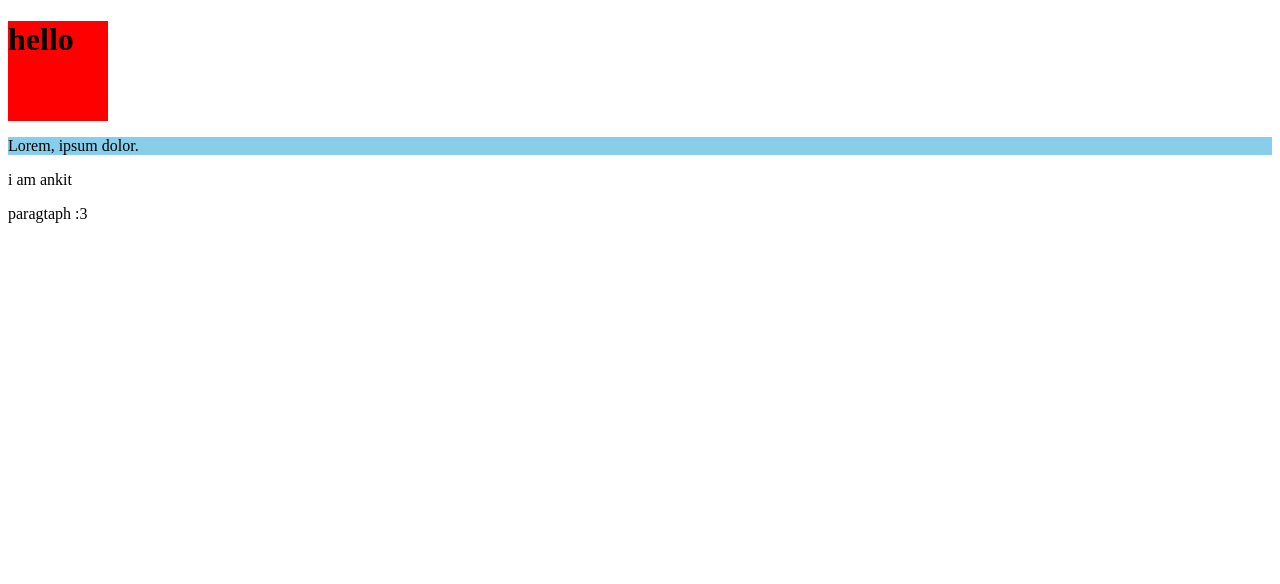
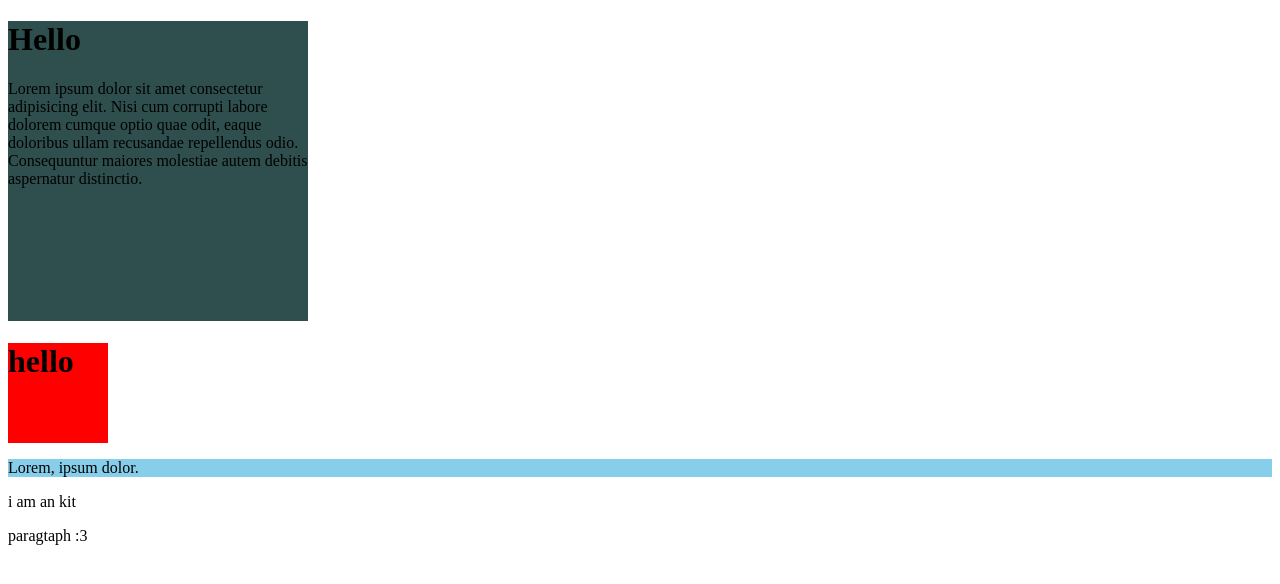
Before and after one commit to Srankit/DOM_Manipulation, a website: page day_1/index.html in a window 1280 px wide. Drawn offline with Linux system fonts and the light colour scheme.

Commit message:
Day one complete and Day 2 starat

```diff
--- a/day_1/index.html
+++ b/day_1/index.html
@@ -14,10 +14,23 @@
             height: 100px;
             background-color: red;
         }
+        #box{
+            width: 300px;
+            height: 300px;
+            background-color: darkslategrey;
+        }
     </style>
 
+  <div id="box" >
+<h1>Hello</h1>
+Lorem ipsum dolor sit amet consectetur adipisicing elit.
+         Nisi cum corrupti labore dolorem cumque optio quae odit, eaque doloribus ullam recusandae repellendus odio.
+        Consequuntur maiores molestiae autem debitis aspernatur distinctio.
+
+  </div>
     <div class="one" >
         <h1>hello</h1>
+
     </div>
     <p id="para">
         Lorem, ipsum dolor.
@@ -28,7 +41,8 @@
         <p class="ele">
             paragtaph :3
         </p>
-
+<!--
+        <button onclick="logSomthing()">Click Me</button> -->
          <script src="script.js"></script>
 </body>
 </html>
--- a/day_1/script.js
+++ b/day_1/script.js
@@ -3,9 +3,28 @@
 // let ele = document.getElementsByClassName('ele');
 // console.log(ele);
 
-let eles= document.getElementsByTagName('p');
-let chng = eles[1].innerText= "i am ankit"
+let eles = document.getElementsByTagName('p');
+let chng = eles[1].innerText = "i am an kit"
 
 console.log(eles)
-let para= document .getElementById('para');
-para.style.backgroundColor="skyblue"
+let para = document.getElementById('para');
+para.style.backgroundColor = "skyblue"
+
+let box = document.getElementById('box').innerText;
+console.log(box);
+
+
+// box1.style.paddingLeft="10px",box1.style.paddingRight="10px";
+// console.log(box1);
+// let box1= document.getElementById('box');
+// box1.innerHTML = "<h1>new Hello</h1>"
+// let styl= document.getElementById('box');
+
+// event handling
+
+function logSomthing(){
+    let box1 = document.getElementById('box');
+box1.innerText= "This command will commit your changes with the message All code Add. If you want to include more descriptive information in your commit message, you can use a longer message by omitting the -m option, which will open your default text editor for you to write the commit message. For example";
+}
+document.getElementById('box')
+.addEventListener('mouseenter', logSomthing);
```
Also changed, not shown: Day_2/index2.html (added, +13 -0 lines), Day_2/index2.js (added), Day_2/style.css (added).
